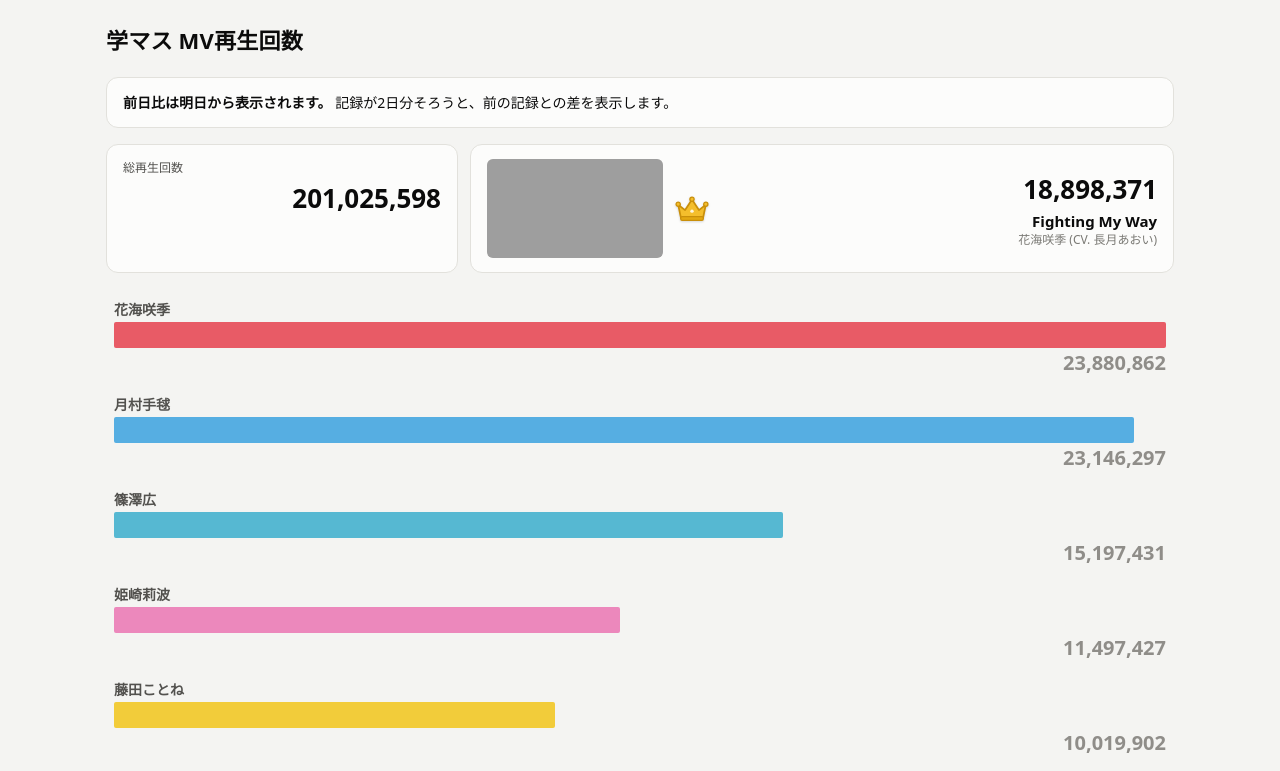
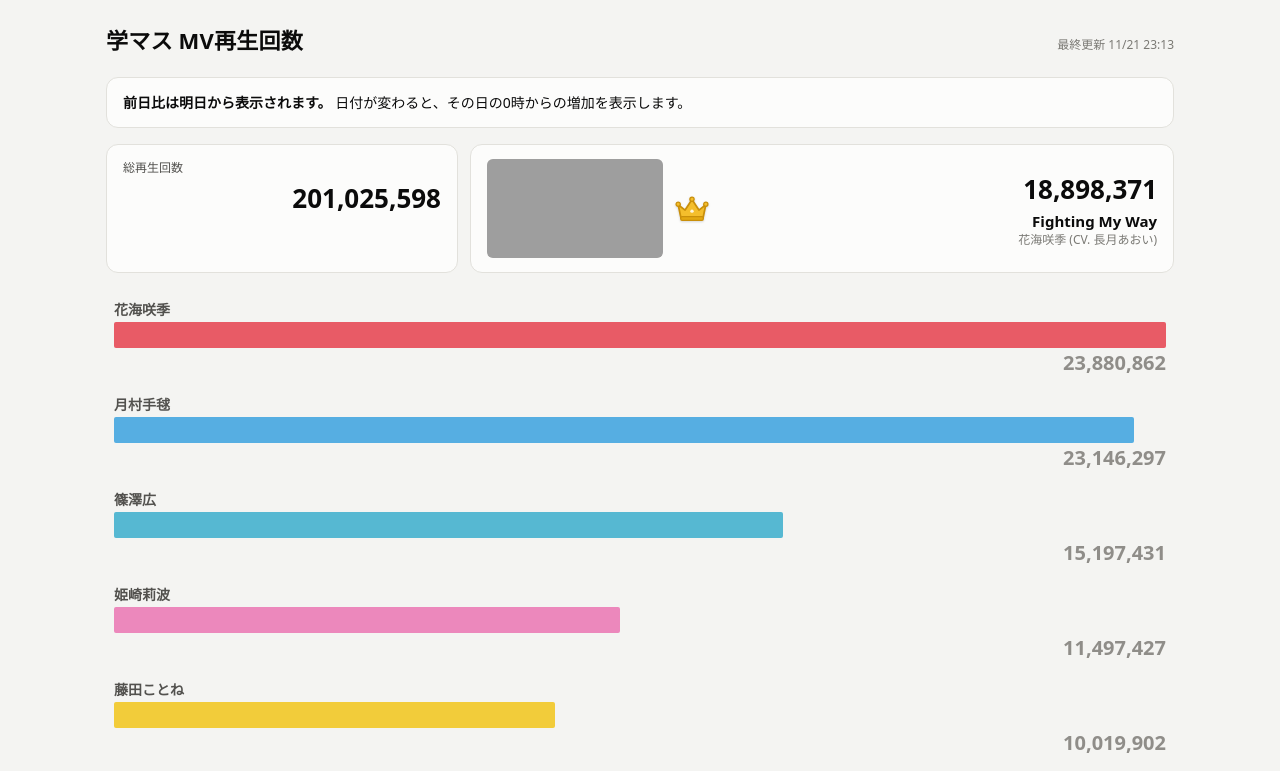
Before and after one commit to flying-tent/gakmas, a plain HTML site: page mv.html in a window 1280 px wide. Shown: the top 771 px of the page. Drawn offline with Linux system fonts and the light colour scheme; grey boxes are pictures that could not be loaded; a web font is replaced by a local one.

Commit message:
毎時更新・最終更新日時・当日0時からの前日比
- 取得を1日1回から毎時17分ごろに変更
- タイトルの右端に最終更新日時を表示
- 前日比を前日の最後の記録との差(当日0時からの増加)に変更し、ラベルを外す

Co-Authored-By: Claude Opus 5.5 <noreply@anthropic.com>
Claude-Session: https://claude.ai/code/session_01GNSKjnidHoCMnTvfEzPCPP

```diff
--- a/mv.html
+++ b/mv.html
@@ -63,8 +63,9 @@
     line-height: 1.5;
   }
   .wrap { max-width: 1100px; margin: 0 auto; padding: 24px 16px 64px; }
-  header { display: flex; flex-wrap: wrap; align-items: flex-end; justify-content: space-between; gap: 12px; margin-bottom: 20px; }
+  header { display: flex; flex-wrap: wrap; align-items: baseline; justify-content: space-between; gap: 12px; margin-bottom: 20px; }
   h1 { font-size: 22px; margin: 0; letter-spacing: .01em; }
+  .updated { margin-left: auto; font-size: 12px; color: var(--text-muted); font-variant-numeric: tabular-nums; white-space: nowrap; }
   .sub { color: var(--text-secondary); font-size: 13px; margin-top: 4px; }
   h2 { font-size: 16px; margin: 0 0 4px; }
   .card { background: var(--surface-1); border: 1px solid var(--border); border-radius: 12px; padding: 18px; margin-bottom: 16px; }
@@ -178,9 +179,8 @@
 <body>
 <div class="wrap">
   <header>
-    <div>
-      <h1>学マス MV再生回数</h1>
-    </div>
+    <h1>学マス MV再生回数</h1>
+    <div class="updated" id="updated"></div>
   </header>
 
   <div id="status" class="status hidden" role="status"></div>
@@ -357,7 +357,8 @@ async function load() {
 function apply(data) {
   const snaps = data.snapshots || [];
   const last = snaps[snaps.length - 1] || { views: {} };
-  const prev = snaps.length > 1 ? snaps[snaps.length - 2] : null;
+  // 前日比 = 当日0時からの増加。基準は前日の最後の記録(毎時更新なので前日23時台の値)
+  const prev = [...snaps].reverse().find((s) => s.date < (last.date || "")) || null;
   state.hasPrev = !!prev;
   state.prevDate = prev?.date || null;
   state.updatedAt = last.at || data.updatedAt;
@@ -371,7 +372,11 @@ function apply(data) {
     });
 
   $("main").classList.remove("hidden");
-  if (!prev && !DEMO) showStatus(msg("前日比は明日から表示されます。", "記録が2日分そろうと、前の記録との差を表示します。"));
+  if (state.updatedAt) {
+    const t = new Date(state.updatedAt);
+    $("updated").textContent = "最終更新 " + t.toLocaleString("ja-JP", { timeZone: "Asia/Tokyo", month: "numeric", day: "numeric", hour: "2-digit", minute: "2-digit" });
+  }
+  if (!prev && !DEMO) showStatus(msg("前日比は明日から表示されます。", "日付が変わると、その日の0時からの増加を表示します。"));
   renderKpis();
   renderBars();
 }
@@ -427,7 +432,7 @@ function renderKpis() {
   const vs = state.videos;
   const total = vs.reduce((s, v) => s + v.views, 0);
   countUp($("kpiTotal"), total);
-  diffEl($("kpiTotalDiff"), sumDiff(vs), { label: true });
+  diffEl($("kpiTotalDiff"), sumDiff(vs));
   const top = vs.reduce((a, b) => (b.views > (a?.views ?? -1) ? b : a), null);
   if (top) countUp($("kpiTop"), top.views); else $("kpiTop").textContent = "–";
   $("kpiTopTitle").textContent = top ? top.title : "";
```
Also changed, not shown: 2 other files.
